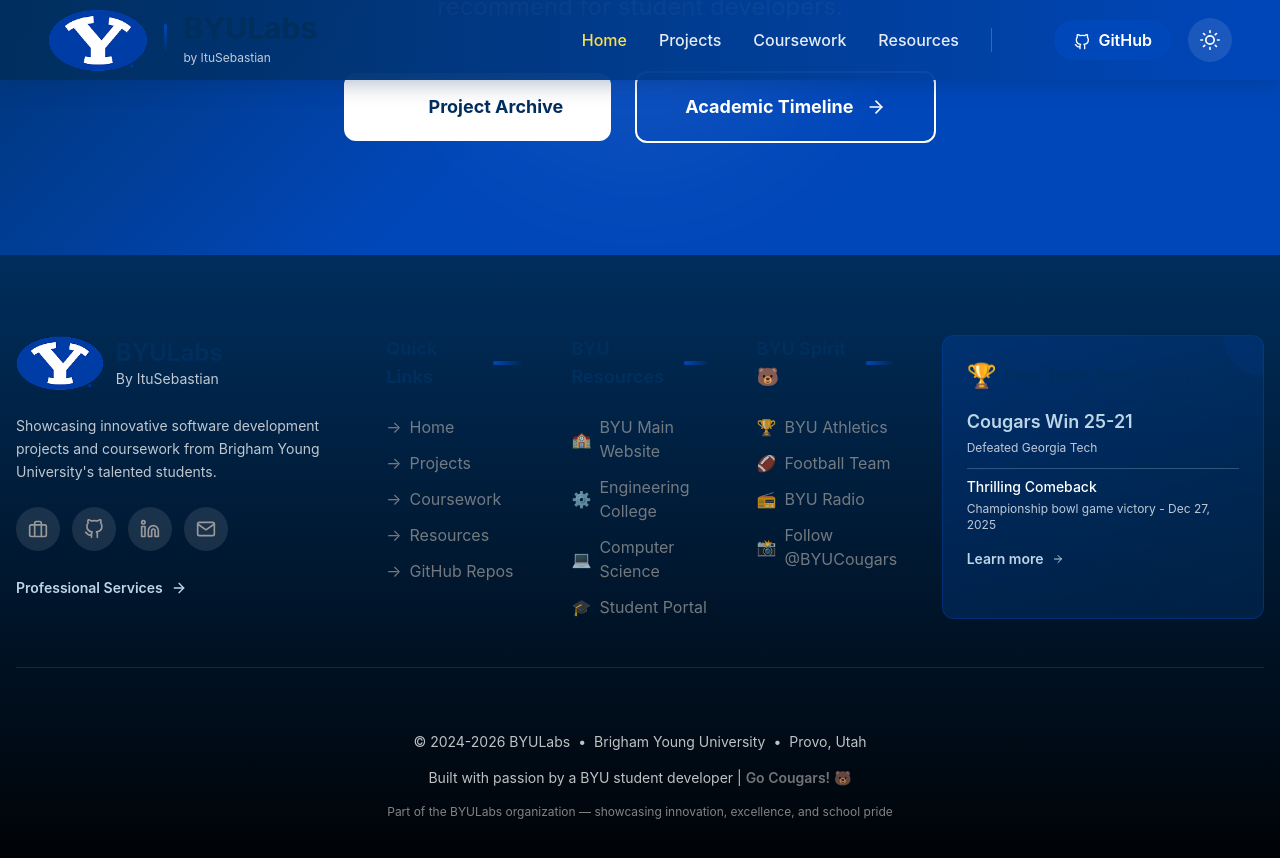
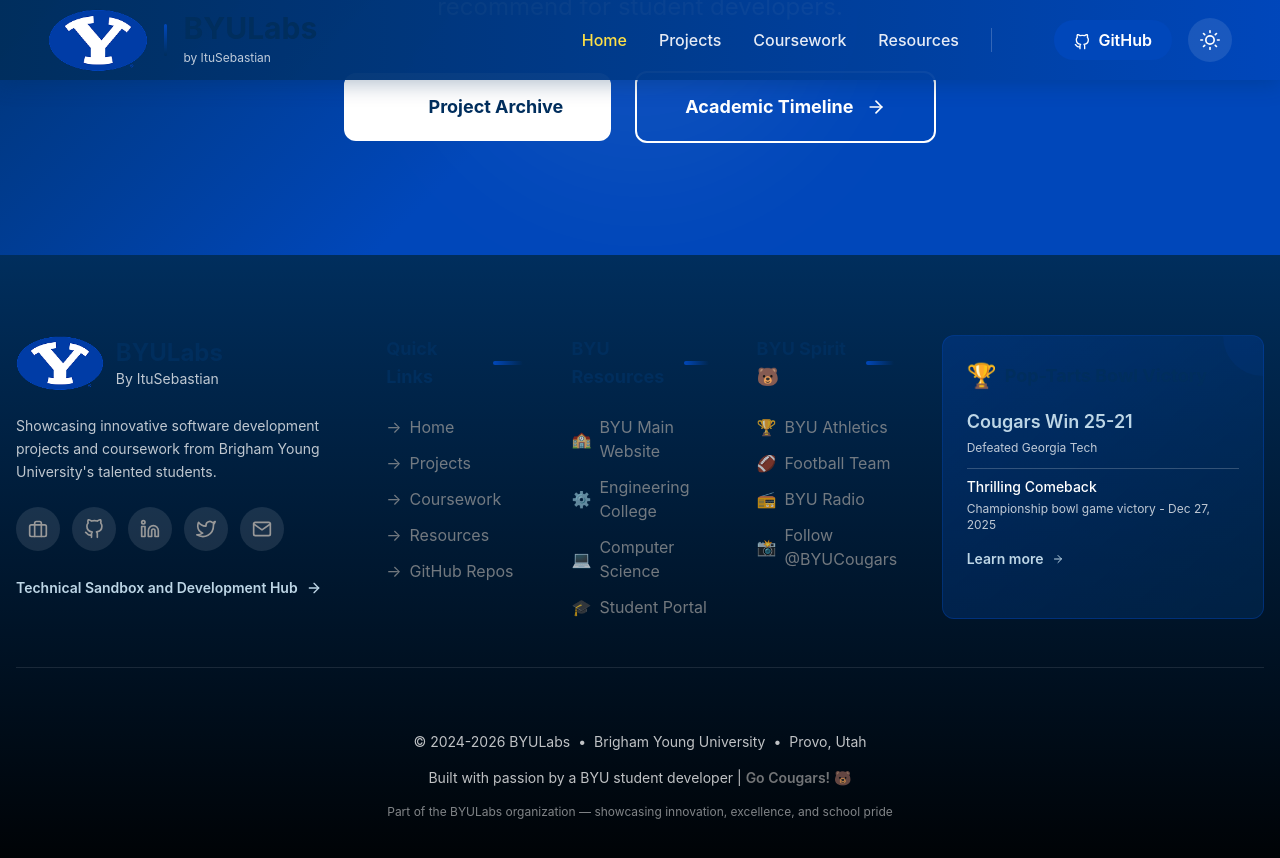
Before and after one commit to BYULabs/byulabs.github.io, a Jekyll site: the page built from index.html, in a window 1280 px wide and 900 px high, scrolled down 3962 px. Shown: the top 858 px of the window. Built offline with Jekyll 4.4.1, drawn with Linux system fonts in a browser that asks for light colours.

Commit message:
Update footer links and descriptions: Change personal portfolio link to a new hub and update link text for clarity, add Twitter link for enhanced connectivity.

```diff
--- a/_includes/footer.html
+++ b/_includes/footer.html
@@ -16,7 +16,7 @@
                     Showcasing innovative software development projects and coursework from Brigham Young University's talented students.
                 </p>
                 <div class="flex space-x-3 mb-6">
-                    <a href="https://itusebastian.com" target="_blank" class="bg-white/10 hover:bg-byu-royal p-3 rounded-full transition-all transform hover:scale-110" title="Professional Portfolio">
+                    <a href="https://labs.itusebastian.com" target="_blank" class="bg-white/10 hover:bg-byu-royal p-3 rounded-full transition-all transform hover:scale-110" title="Link Hub">
                         <i data-feather="briefcase" class="w-5 h-5"></i>
                     </a>
                     <a href="https://github.com/BYULabs" target="_blank" class="bg-white/10 hover:bg-byu-royal p-3 rounded-full transition-all transform hover:scale-110" title="GitHub">
@@ -25,12 +25,15 @@
                     <a href="https://www.linkedin.com/in/itusebastian/" target="_blank" class="bg-white/10 hover:bg-byu-royal p-3 rounded-full transition-all transform hover:scale-110" title="LinkedIn">
                         <i data-feather="linkedin" class="w-5 h-5"></i>
                     </a>
+                    <a href="https://www.twitter.com/itusebastian/" target="_blank" class="bg-white/10 hover:bg-byu-royal p-3 rounded-full transition-all transform hover:scale-110" title="Twitter">
+                        <i data-feather="twitter" class="w-5 h-5"></i>
+                    </a>
                     <a href="mailto:dev@itusebastian.com" class="bg-white/10 hover:bg-byu-royal p-3 rounded-full transition-all transform hover:scale-110" title="Email">
                         <i data-feather="mail" class="w-5 h-5"></i>
                     </a>
                 </div>
                 <a href="https://itusebastian.com" target="_blank" class="inline-flex items-center text-byu-light-blue hover:text-white font-semibold text-sm group-hover:translate-x-1 transition-all">
-                    <span>Professional Services</span>
+                    <span>Technical Sandbox and Development Hub</span>
                     <i data-feather="arrow-right" class="w-4 h-4 ml-2"></i>
                 </a>
             </article>
```
